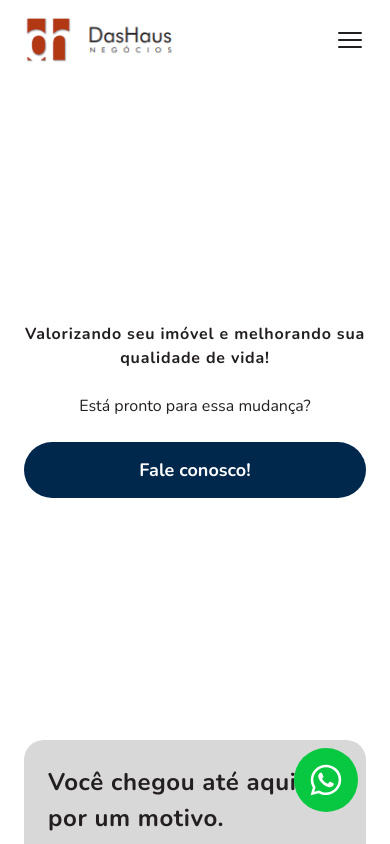
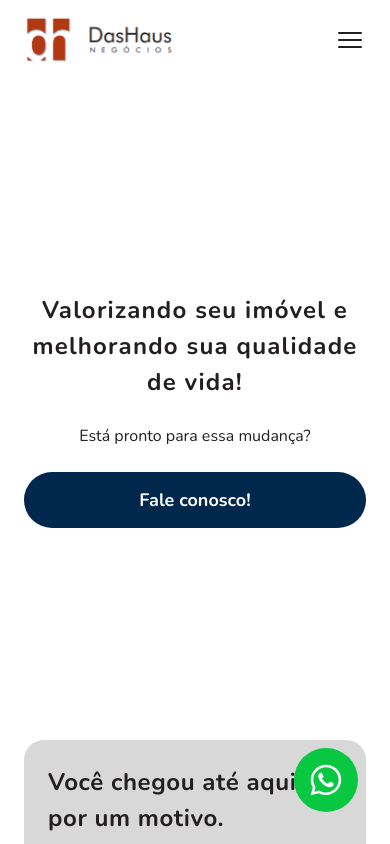
Before and after one commit to ccarlaa/DasHaus, a React (Vite) app in the folder dashous/: page / in a window 390 px wide. Shown: the top 844 px of the page. Built offline with nearby package versions, Linux system fonts and the light colour scheme.

Commit message:
fix hero title

```diff
--- a/dashous/src/sections/hero.jsx
+++ b/dashous/src/sections/hero.jsx
@@ -30,7 +30,7 @@ const Hero = () => {
     return (
         <section ref={sectionRef} className="w-full min-h-[500px] lg:min-h-[753px] bg-white flex justify-center relative px-6 lg:px-0">
             <div className="w-full lg:max-w-[1024px] md:max-w-[500px] flex justify-center flex-col gap-6 lg:gap-10 py-10 lg:py-0">
-                <h1 className={`font-bold text-gray-200  lg:text-left text-center  md:text-2xl lg:text-5xl w-full lg:w-[680px] tracking-wider lg:tracking-widest transition-all duration-700 ease-out ${
+                <h1 className={`font-bold text-gray-200  lg:text-left text-center text-lg  md:text-2xl lg:text-5xl w-full lg:w-[680px] tracking-wider lg:tracking-widest transition-all duration-700 ease-out ${
                     isVisible ? 'opacity-100 translate-x-0' : 'opacity-0 -translate-x-10'
                 }`}>
                     Valorizando seu imóvel e melhorando sua qualidade de vida!
```
